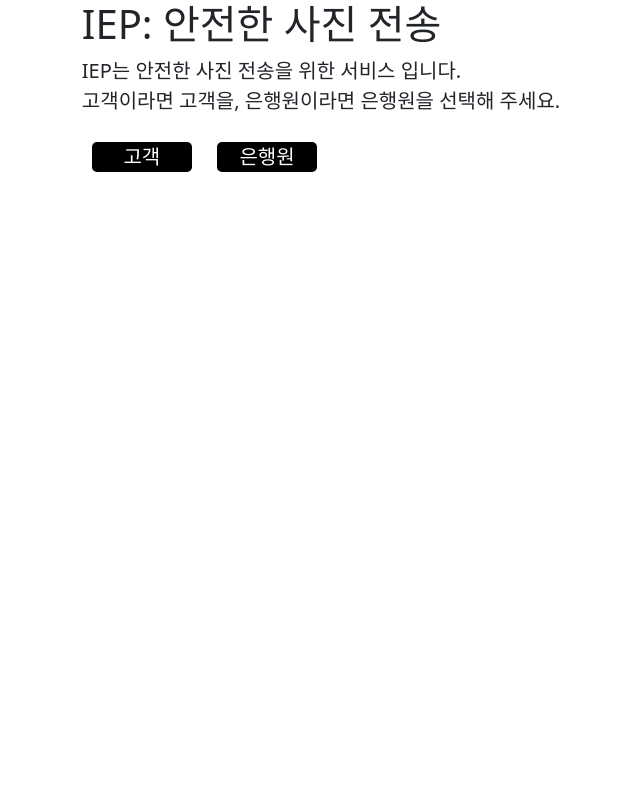
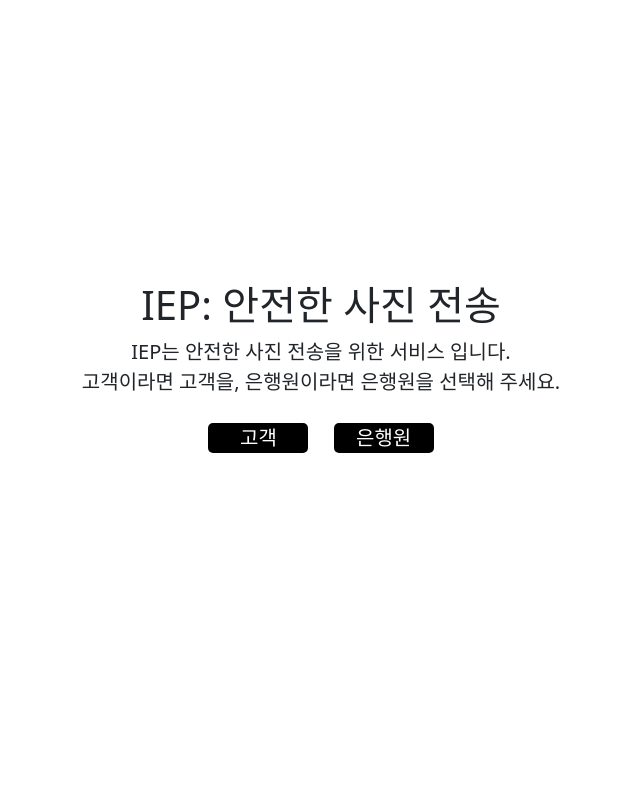
Before and after one commit to CAUIEP/ImageEncryption, a Django app: page / in a window 1280 px wide. Shown: the whole page, without its empty margins (319-959 px from the left). Run offline with Django 3.2, Linux system fonts and the light colour scheme; some libraries are stand-ins or nearby versions.

Commit message:
main page

```diff
--- a/IEP/IEP/static/css/home.css
+++ b/IEP/IEP/static/css/home.css
@@ -13,18 +13,27 @@
 }
 
 .customer:hover {
-    background: red;
+    background: #c1d5e0;
+    color: #62757f;
 }
 
 .clerk:hover {
-    background: blue;
+    background: #c1d5e0;
+    color:#62757f;
 }
 
 .cover {
+    text-align:center;
+}
+
+.main__body {
+    width: 100vh;
+    height: 100vh;
     display:flex;
-    width: 100%;
-    height: 100%;
-    flex-direction: column;
+    flex-direction: row;
     justify-content: center;
     align-items: center;
+    text-align: center;
+    margin: 0 auto;
+    padding: 0 auto;
 }
--- a/IEP/IEP/templates/home.html
+++ b/IEP/IEP/templates/home.html
@@ -19,8 +19,8 @@
   </head>
   <body>
 
-        <div class="cover">
-            <main class="px-3">
+        <div class="main__body">
+            <main>
                 <h1>IEP: 안전한 사진 전송</h1>
                 <p class="lead">IEP는 안전한 사진 전송을 위한 서비스 입니다.<br>
                     고객이라면 고객을, 은행원이라면 은행원을 선택해 주세요.
@@ -31,11 +31,12 @@
                     <a href="{% url 'Clerk:clerk_home' %}" class="clerk btn-selection">은행원</a>
 
                 </p>
+
+                <footer class="mt-auto text-white-50">
+                    <p>Covered by <a href="https://www.https://github.com/CAUIEP/ImageEncryption" class="text-white">IEP</a>.</p>
+                </footer>
+
             </main>
-
-            <footer class="mt-auto text-white-50">
-                <p>Covered by <a href="https://www.https://github.com/CAUIEP/ImageEncryption" class="text-white">IEP</a>.</p>
-            </footer>
         </div>
 
   </body>
```
